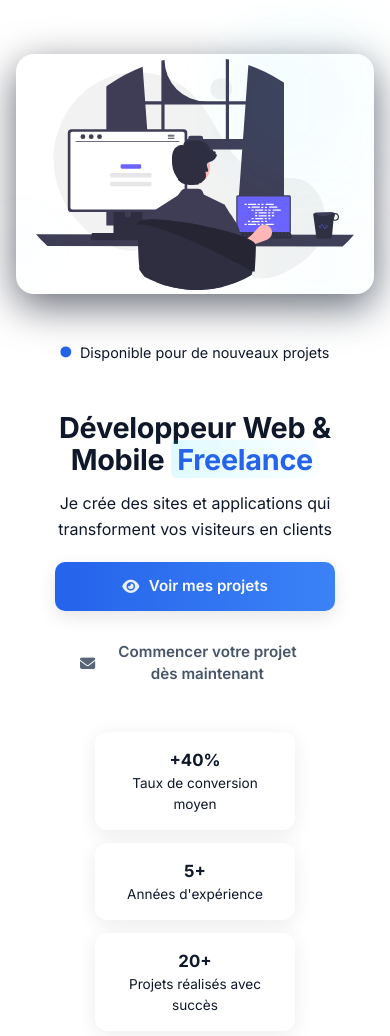
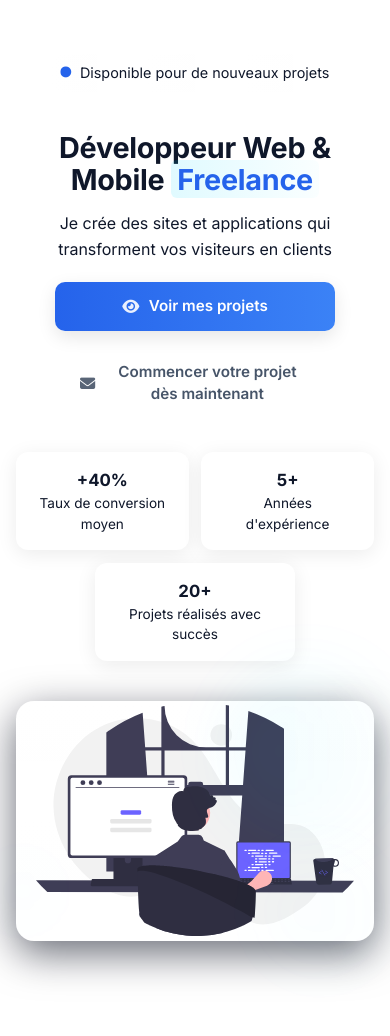
Before and after one commit to rbeudyev/freelance-portfolio, a website: page index.html in a window 390 px wide. Shown: the part 58-1094 px from the top of the page. Drawn offline with Linux system fonts and the light colour scheme; a web font is replaced by a local one.

Commit message:
inversement image/text

```diff
--- a/index.html
+++ b/index.html
@@ -96,6 +96,20 @@
     <section id="home" class="hero">
       <div class="hero-container">
         <div class="hero-content">
+          <!-- Image/Illustration -->
+          <div class="hero-image">
+            <div class="image-container">
+              <!-- Placeholder pour image professionnelle avec liquid glass -->
+              <div class="image-placeholder">
+                <img src="assets/undraw_programming_65t2.svg" alt="Développeur Web & Mobile" width="420" height="auto"/>
+              </div>
+
+              <!-- Éléments décoratifs -->
+              <div class="decorative-circle circle-1"></div>
+              <div class="decorative-circle circle-2"></div>
+              <div class="decorative-circle circle-3"></div>
+            </div>
+          </div>
           <!-- Contenu texte -->
           <div class="hero-text">
             <div class="hero-intro">
@@ -143,21 +157,6 @@
                   <div class="stat-label">Projets réalisés avec succès</div>
                 </div>
               </div>
-            </div>
-          </div>
-
-          <!-- Image/Illustration -->
-          <div class="hero-image">
-            <div class="image-container">
-              <!-- Placeholder pour image professionnelle avec liquid glass -->
-              <div class="image-placeholder">
-                <img src="assets/undraw_programming_65t2.svg" alt="Développeur Web & Mobile" width="420" height="auto"/>
-              </div>
-
-              <!-- Éléments décoratifs -->
-              <div class="decorative-circle circle-1"></div>
-              <div class="decorative-circle circle-2"></div>
-              <div class="decorative-circle circle-3"></div>
             </div>
           </div>
         </div>
--- a/styles.css
+++ b/styles.css
@@ -19,7 +19,7 @@
   --fw-regular: 400;
   --fw-medium: 500;
   --fw-bold: 700;
-  --max-width: 1200px;
+  --max-width: 1300px;
   --container-padding: 2rem;
 }
 
@@ -128,7 +128,6 @@ li{
 .hero {
   padding-top: 90px; /* space for fixed nav */
   min-height: calc(100vh - 90px);
-  display:flex;
   align-items:center;
   width:100%;
   box-sizing:border-box;
@@ -136,7 +135,7 @@ li{
 
 .hero-container {
   max-width: var(--max-width);
-  margin: 0 auto;
+
   padding: 3.5rem var(--container-padding);
 }
 
@@ -148,7 +147,7 @@ li{
 }
 
 /* Text column */
-.hero-text { max-width: 720px; }
+.hero-text { max-width: 1200px; }
 
 .status-badge{
   display:inline-flex;
@@ -750,7 +749,7 @@ li{
   }
 
   .hero-image {
-    order: -1;
+    order: 1;
     max-width: 400px;
     margin: 0 auto;
   }
@@ -769,6 +768,7 @@ li{
   }
 
   .stats-container {
+    display: flex;
     justify-content: center;
     gap: 1rem;
   }
@@ -868,7 +868,6 @@ li{
 
   /* Stats */
   .stats-container {
-    flex-direction: column;
     gap: 0.8rem;
   }
 
```
